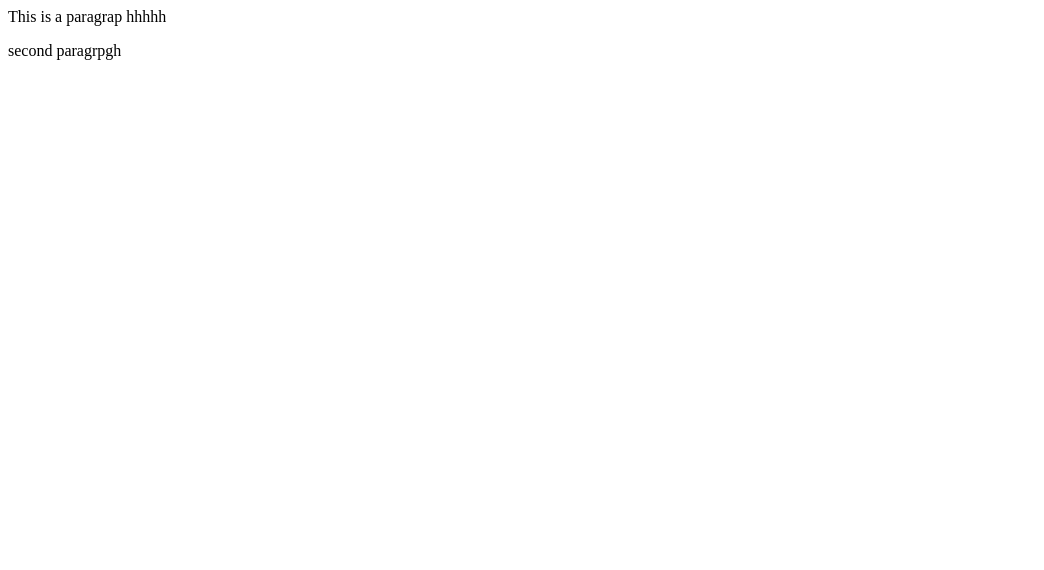
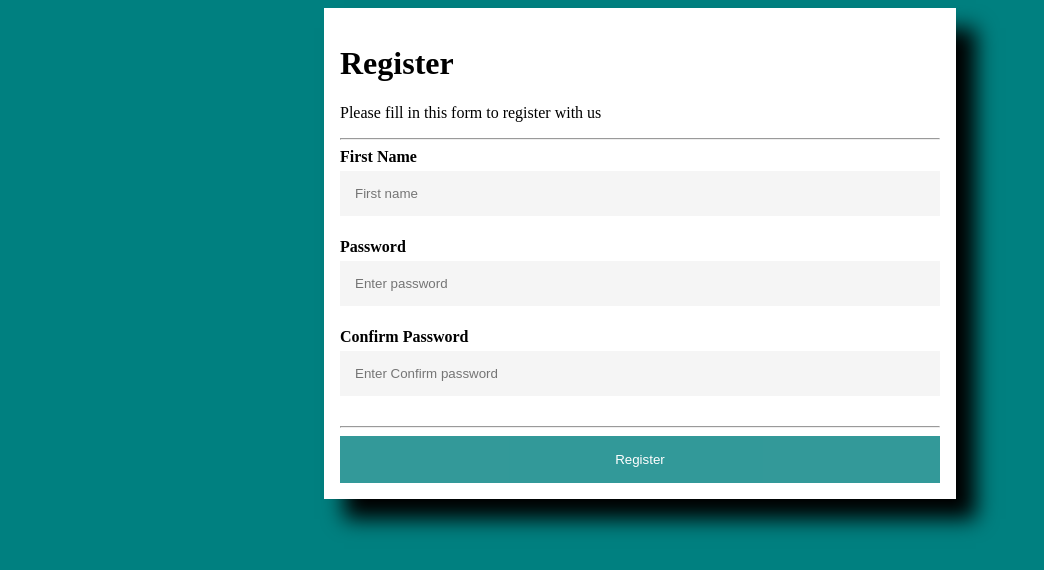
Before and after one commit to Anchalbind/Firstrepo, a plain HTML site: page index.html in a window 1280 px wide. Shown: the whole page, without its empty margins (0-1044 px from the left). Drawn offline with Linux system fonts and the light colour scheme.

Commit message:
New changes

```diff
--- a/index.html
+++ b/index.html
@@ -1,2 +1,31 @@
-<p>This is a paragrap hhhhh</p>
-<p>second paragrpgh</p>
+<!DOCTYPE html>
+<html lang="en">
+<head>
+    <meta charset="UTF-8">
+    <meta name="viewport" content="width=device-width, initial-scale=1.0">
+    <title>Document</title>
+    <link rel="stylesheet" href="style.css">
+</head>
+<body>
+    <form action="">
+        <div class="container">
+        <h1>Register</h1>
+        <p>Please fill in this form to register with us</p>
+        <hr>
+
+        <label for="fn"><b>First Name</b></label>
+        <input type="text" placeholder="First name" name="fn" id="fn" required/>
+
+        <label for="psw"><b>Password</b></label>
+        <input type="text" placeholder="Enter password" name="psw" id="psw" required/>
+
+        <label for="cpsw"><b>Confirm Password</b></label>
+        <input type="text" placeholder="Enter Confirm password" name="cpsw" id="cpsw" required/>
+        <hr>
+
+        <button class="registerbtn" type="submit">Register</button>
+
+    </form>
+</div>
+</body>
+</html>
--- a/style.css
+++ b/style.css
@@ -0,0 +1,44 @@
+body{
+    background-color: teal;
+}
+*{
+    box-sizing: border-box;
+}
+.container{
+    margin: auto;
+    width: 50%;
+    padding: 16px;
+    background-color: white;
+    box-shadow: 20px 20px 20px 0px rgba(0, 0, 0, 7);
+
+}
+ input[type ="text"],
+ input[type ="password"]{
+
+    width: 100%;
+     padding: 15px;
+     margin: 5px 0 22px 0;
+     display: inline-block;
+     border:none;
+     background: whitesmoke;
+ }
+ input[type ="text"]:focus,
+ input[type ="password"]:focus {
+  background-color: #ddd;
+  outline: none;
+ }
+ .registerbtn {
+
+    background-color: teal;
+    color: white;
+    padding: 16px;
+    border: none;
+    cursor: pointer;
+    width: 100%;
+    margin: auto;
+    opacity: 0.8;
+ }
+
+.registerbtn:hover{
+opacity: 1;
+}
```
